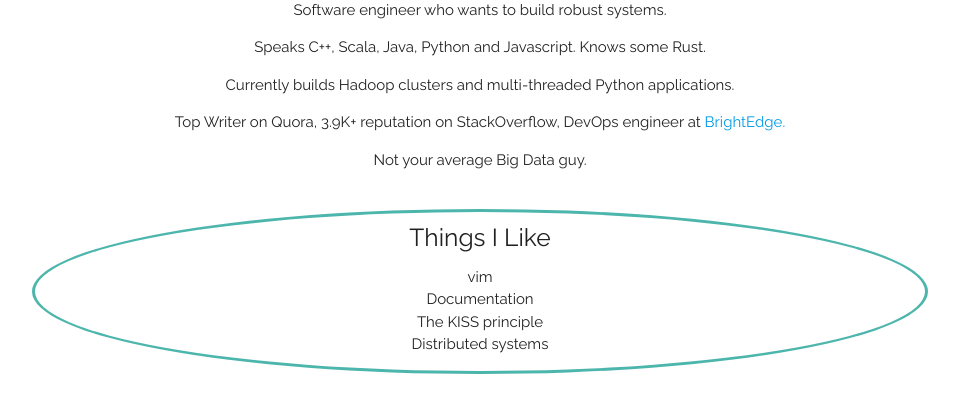
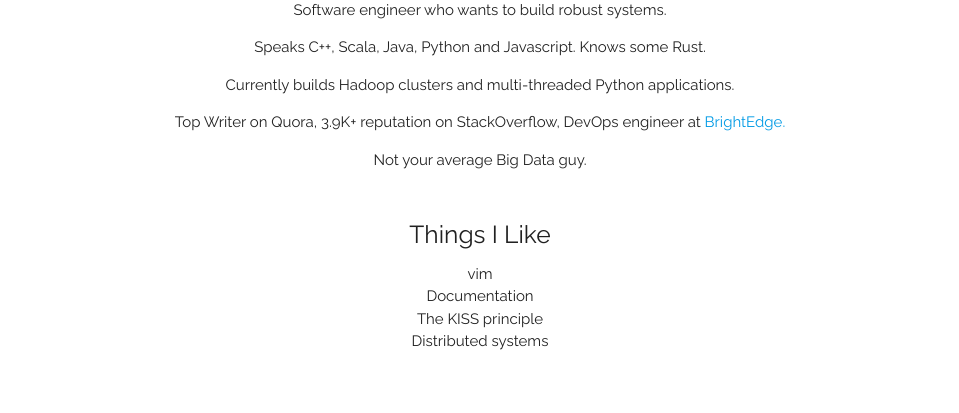
Before and after one commit to AkshatM/site, a Flask app: page /about/ in a window 1280 px wide. Shown: the part 153-566 px from the top of the page, without its empty margins (160-1119 px from the left). Run offline with Flask 2, Linux system fonts and the light colour scheme; parts of the project's set-up code (start-up, migrations or seed data) failed here and were passed over; some libraries are stand-ins or nearby versions.

Commit message:
Removed rounding property

```diff
--- a/static/custom.css
+++ b/static/custom.css
@@ -29,10 +29,3 @@ html {
     bottom: 0;
     left:0
 }
-
-.rounded {
-    border-radius: 50%;
-    border-style: solid;
-    border-width: 3px;
-    border-color: #4db6ac;
-}
--- a/templates/about.html
+++ b/templates/about.html
@@ -12,7 +12,6 @@
 </div>
 <br>
 <div class="container">
-    <div class="rounded">
     <h5 class="center-align">Things I Like</h5>
     <ul class="center-align">
         <li>vim</li>
@@ -20,6 +19,5 @@
         <li>The KISS principle</li>
         <li>Distributed systems</li>
     </ul>
-    </div>
 </div>
 {% endblock %}
```
